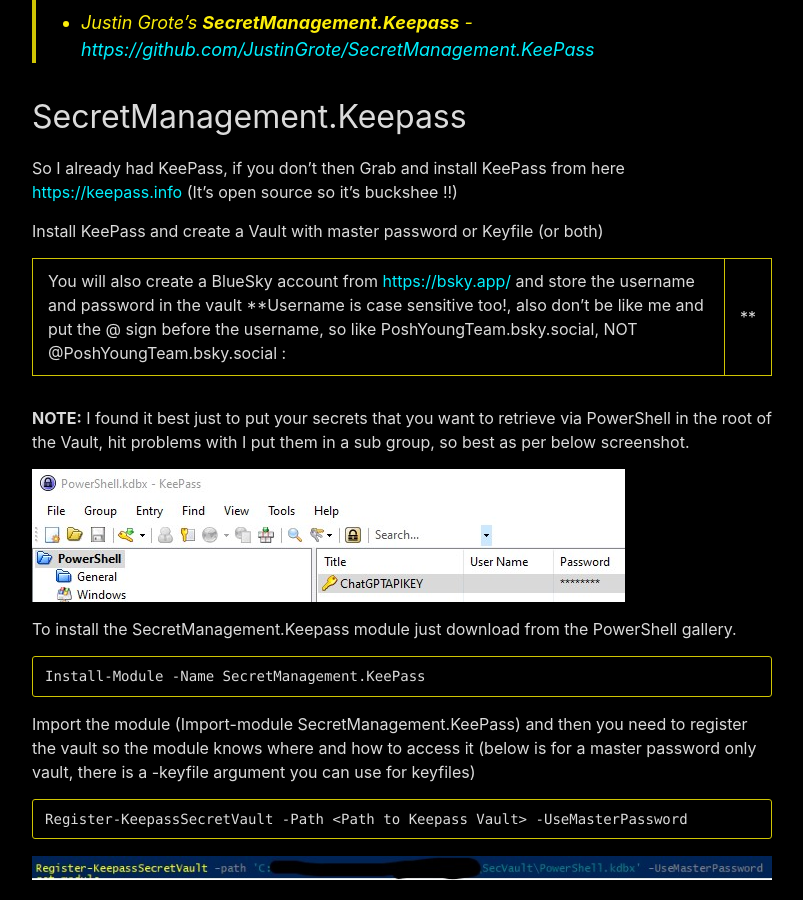
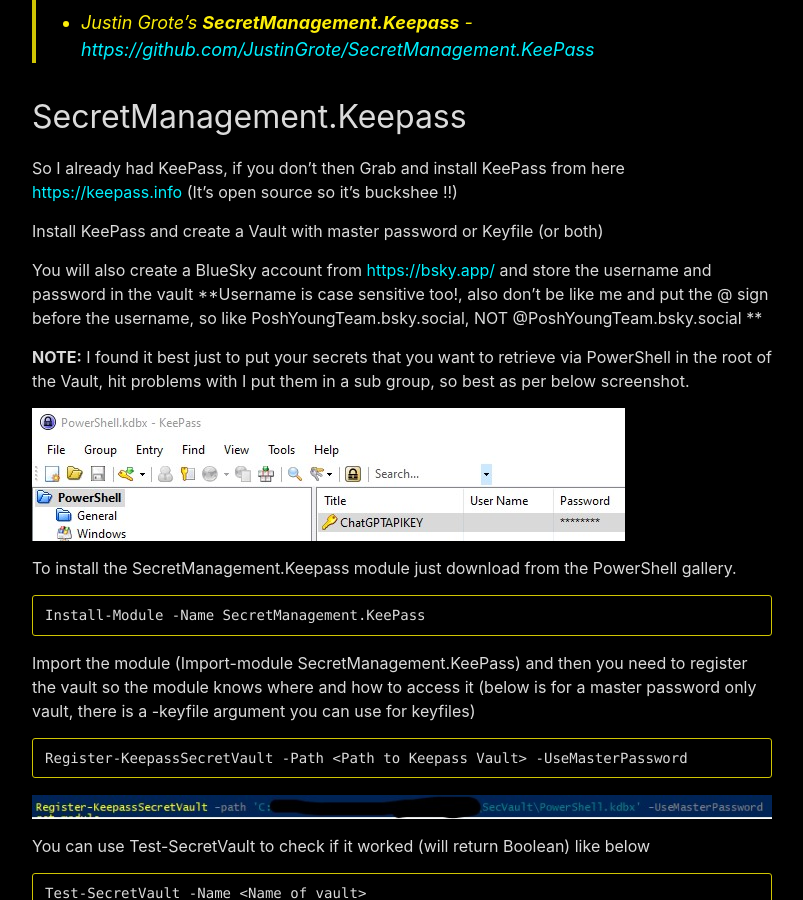
Before and after one commit to PowerShellYoungTeam/PowerShellYoungTeam.github.io, a Jekyll site: the page built from _posts/2024-11-22-PowerShell-Profiles-KeePass-and-PSBlueSky.md, in a window 1280 px wide and 900 px high, scrolled down 1013 px. Shown: the whole window, without its empty margins (238-1041 px from the left). Built offline with Jekyll 4.4.1, drawn with Linux system fonts in a browser that asks for light colours; our own code applies the rules of GitHub Pages for plain Markdown files.

```diff
--- a/_posts/2024-11-22-PowerShell-Profiles-KeePass-and-PSBlueSky.md
+++ b/_posts/2024-11-22-PowerShell-Profiles-KeePass-and-PSBlueSky.md
@@ -22,7 +22,7 @@ So I already had KeePass, if you don't then Grab and install KeePass from here <
 
 Install KeePass and create a Vault with master password or Keyfile (or both)
 
-You will also create a BlueSky account from <https://bsky.app/> and store the username and password in the vault **Username is case sensitive too!, also don't be like me and put the @ sign before the username, so like PoshYoungTeam.bsky.social, NOT @PoshYoungTeam.bsky.social  :| **
+You will also create a BlueSky account from <https://bsky.app/> and store the username and password in the vault **Username is case sensitive too!, also don't be like me and put the @ sign before the username, so like PoshYoungTeam.bsky.social, NOT @PoshYoungTeam.bsky.social **
 
 **NOTE:** I found it best just to put your secrets that you want to retrieve via PowerShell in the root of the Vault, hit problems with I put them in a sub group, so best as per below screenshot.
 
```
